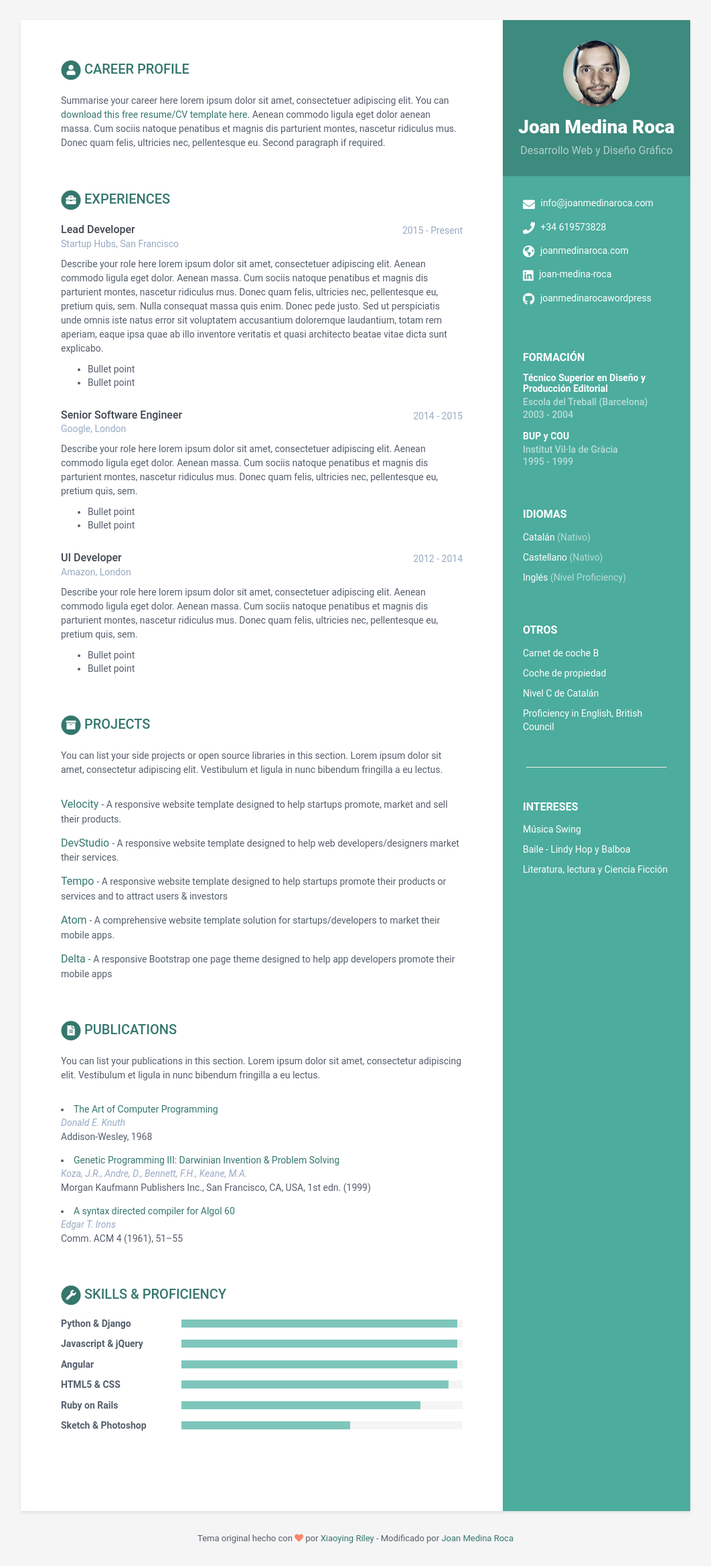
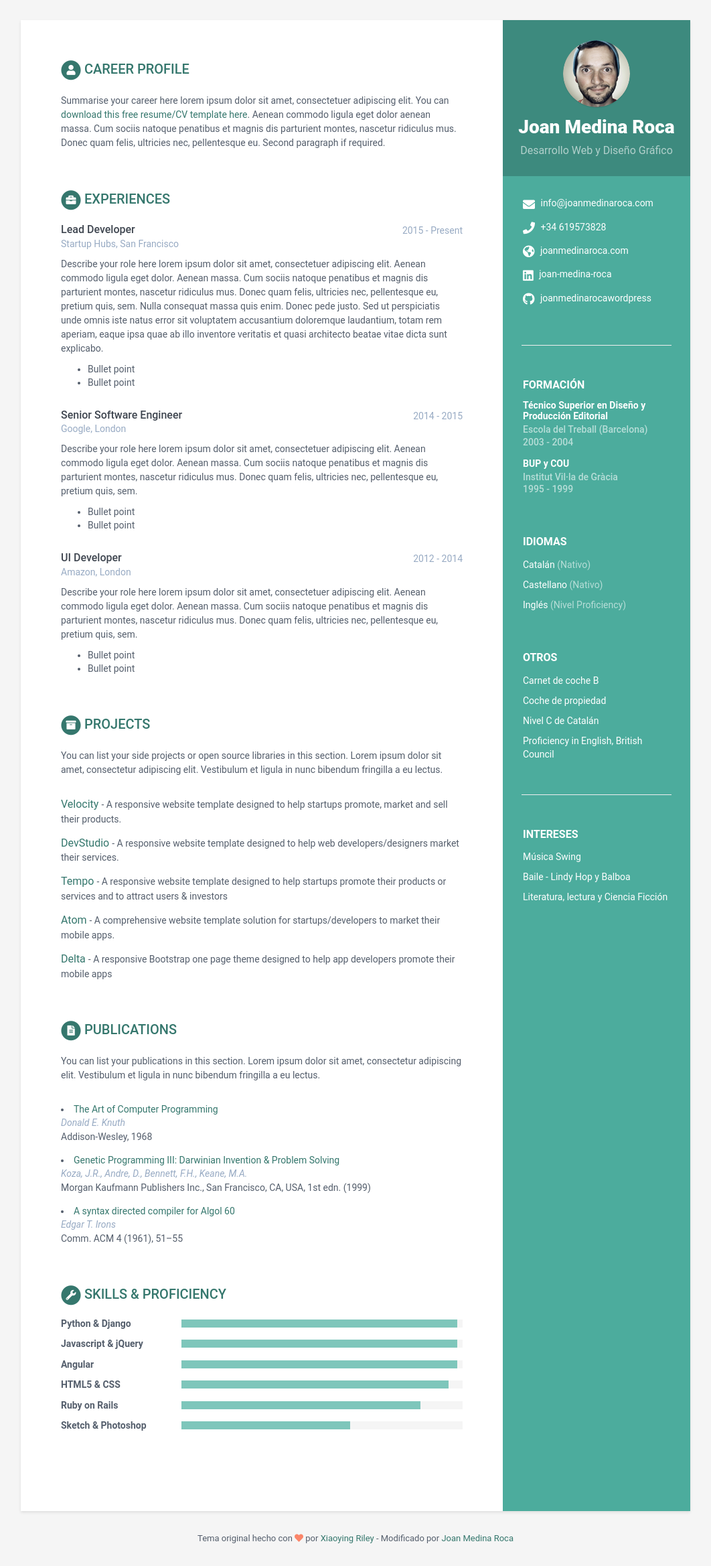
Before and after one commit to joan-medina-roca/cv.joanmedinaroca.com, a Jekyll site: the page built from index.html, in a window 1280 px wide. Shown: the whole page at 67% size, without its empty margins (109-1171 px from the left). Built offline with Jekyll 4.4.1, drawn with Linux system fonts in a browser that asks for light colours.

Commit message:
nuevo hr y modificaciones en css

```diff
--- a/_includes/sidebar.html
+++ b/_includes/sidebar.html
@@ -15,10 +15,11 @@
   </div>
   <!--//profile-container-->
 
-  {% include contact.html %} {% if sidebar.education %} {% include
-  education.html %} {% endif %} {% include language.html %} {% include
-  other.html %}
-  <hr class="hr75" />
+  {% include contact.html %}
+  <hr class="hr-style" />
+  {% if sidebar.education %} {% include education.html %} {% endif %} {% include
+  language.html %} {% include other.html %}
+  <hr class="hr-style" />
   {% include interests.html %} {% if sidebar.about %} {% include about.html %}
   {% endif %}
 </div>
--- a/_sass/_base.scss
+++ b/_sass/_base.scss
@@ -33,8 +33,8 @@ p {
   line-height: 1.5;
 }
 
-.hr75 {
-  width: 75%;
+.hr-style {
+  width: 80%;
 }
 
 .wrapper {
```
